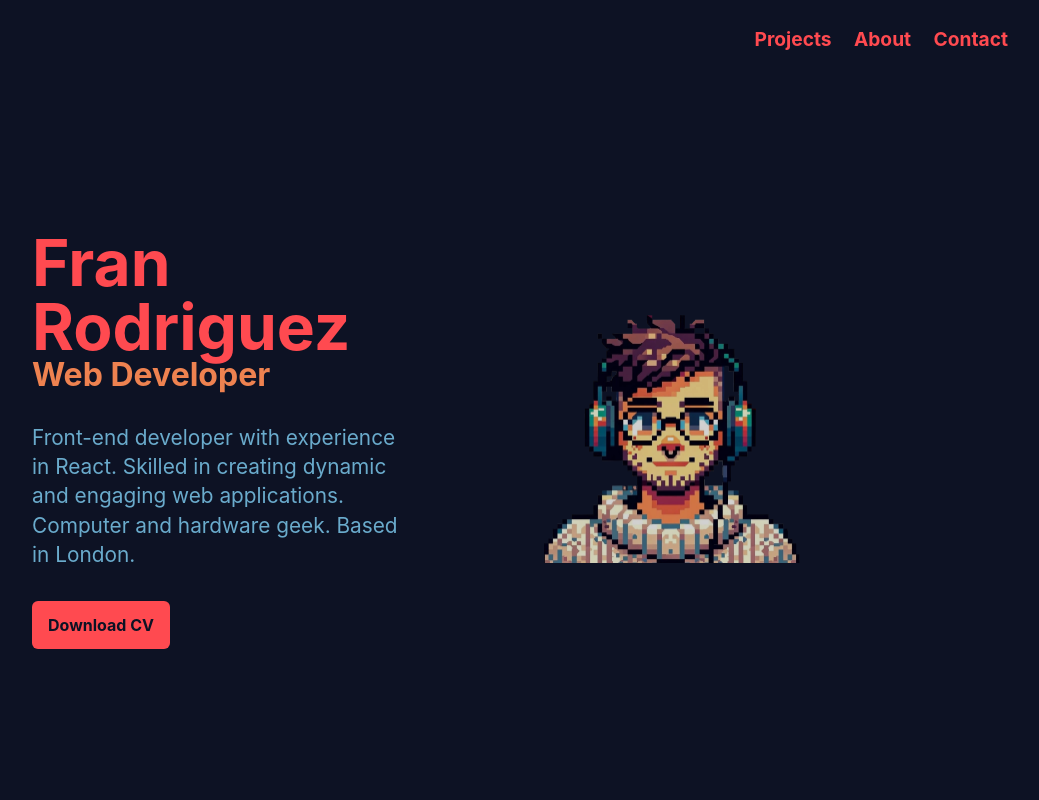
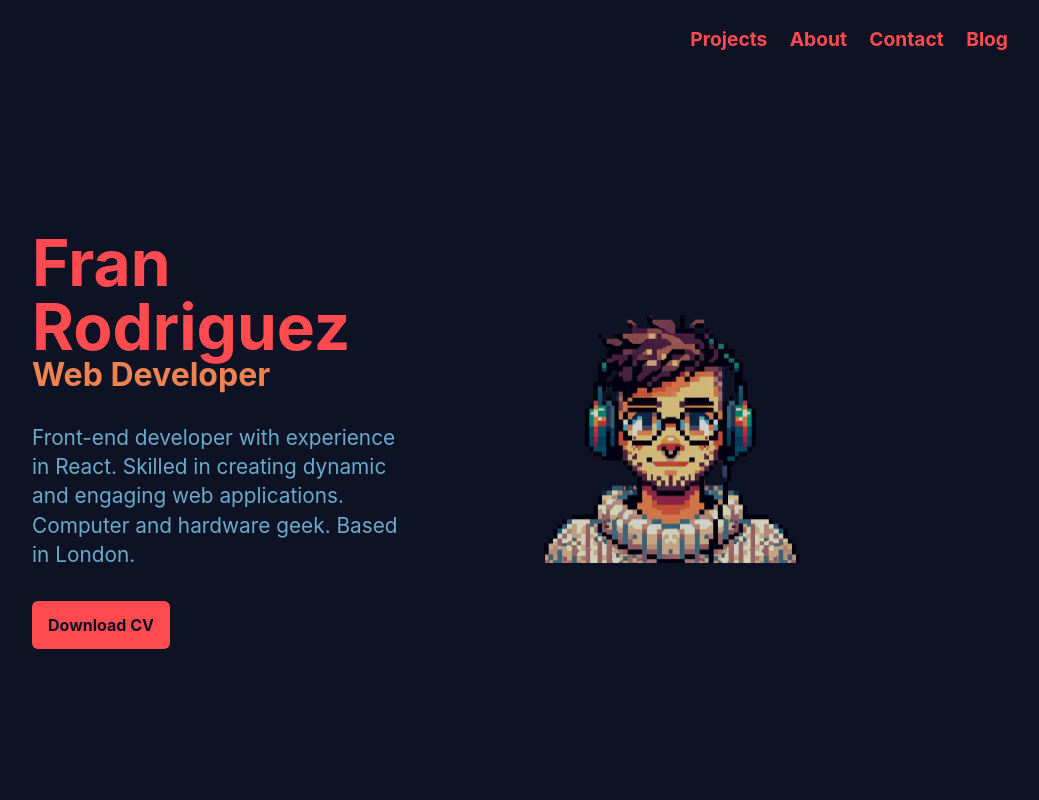
Before and after one commit to azero-dev/inferente, a React (Vite) app: page / in a window 1280 px wide. Shown: the top 800 px of the page, without its empty margins (224-1263 px from the left). Built offline with nearby package versions, Linux system fonts and the light colour scheme.

Commit message:
refactor: Add Blog link to Header navigation

```diff
--- a/src/components/Header.jsx
+++ b/src/components/Header.jsx
@@ -115,6 +115,7 @@ const Header = () => {
           <a href="#projects" onClick={handleClick}>Projects</a>
           <a href="#about" onClick={handleClick}>About</a>
           <a href="#contact" onClick={handleClick}>Contact</a>
+          <a href="https://blog.inferente.com/" onClick={handleClick}>Blog</a>
         </nav>
       </MobileHeaderContainer>
     </>
@@ -124,6 +125,7 @@ const Header = () => {
         <a href="#projects">Projects</a>
         <a href="#about">About</a>
         <a href="#contact">Contact</a>
+        <a href="https://blog.inferente.com/">Blog</a>
       </nav>
     </DesktopHeaderContainer>
   );
```
